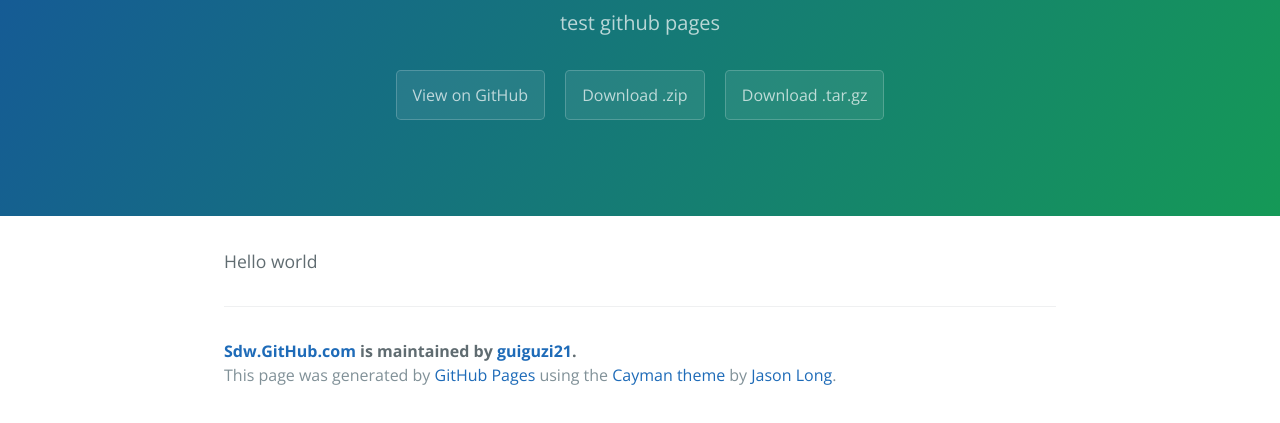
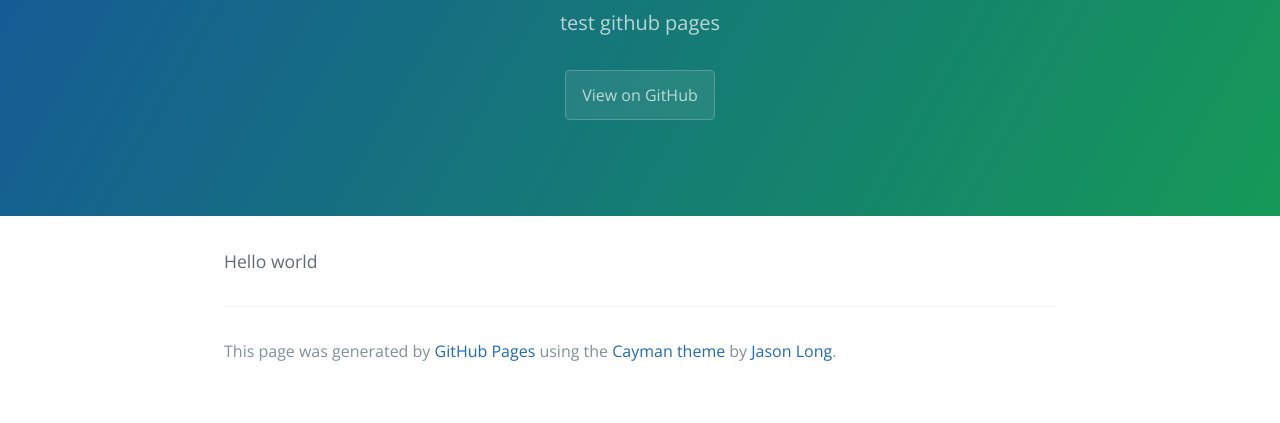
Before and after one commit to baraka-sdw/first, a plain HTML site: page index.html in a window 1280 px wide. Shown: the part 167-590 px from the top of the page. Drawn offline with nearby package versions, Linux system fonts and the light colour scheme.

Commit message:
Update index.html

```diff
--- a/index.html
+++ b/index.html
@@ -14,16 +14,11 @@
       <h1 class="project-name">Sdw.GitHub.com</h1>
       <h2 class="project-tagline">test github pages</h2>
       <a href="https://github.com/guiguzi21/sdw.github.com" class="btn">View on GitHub</a>
-      <a href="https://github.com/guiguzi21/sdw.github.com/zipball/master" class="btn">Download .zip</a>
-      <a href="https://github.com/guiguzi21/sdw.github.com/tarball/master" class="btn">Download .tar.gz</a>
     </section>
 
     <section class="main-content">
       <p>Hello world</p>
-
       <footer class="site-footer">
-        <span class="site-footer-owner"><a href="https://github.com/guiguzi21/sdw.github.com">Sdw.GitHub.com</a> is maintained by <a href="https://github.com/guiguzi21">guiguzi21</a>.</span>
-
         <span class="site-footer-credits">This page was generated by <a href="https://pages.github.com">GitHub Pages</a> using the <a href="https://github.com/jasonlong/cayman-theme">Cayman theme</a> by <a href="https://twitter.com/jasonlong">Jason Long</a>.</span>
       </footer>
 
```
